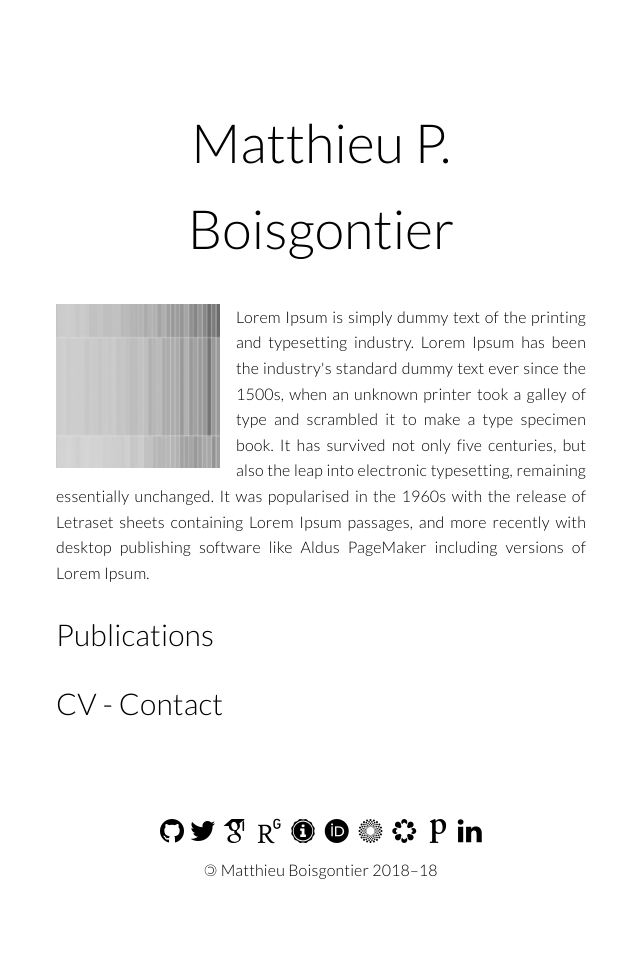
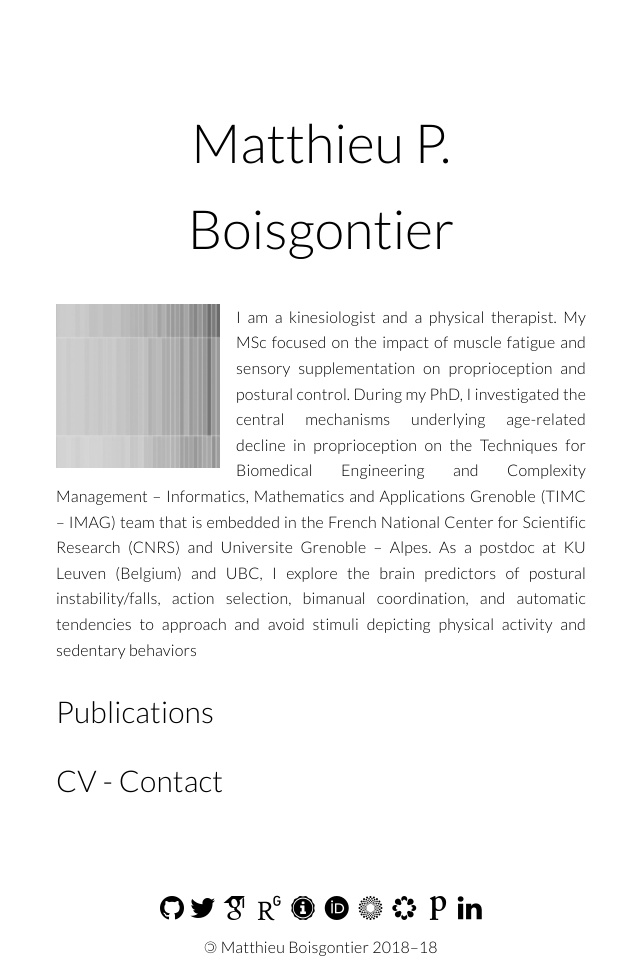
Before and after one commit to matthieuboisgontier/matthieuboisgontier.github.io, a Jekyll site: the page built from index.html, in a window 1280 px wide. Shown: the whole page, without its empty margins (319-959 px from the left). Built offline with Jekyll 4.4.1, drawn with Linux system fonts in a browser that asks for light colours; nearby versions of some CDN libraries; some web fonts are replaced; comment, search, counter and statistics services are not loaded; before the commit the page ends 903 px from its top, so only the background shows below that.

Commit message:
Update me.html

```diff
--- a/_includes/me.html
+++ b/_includes/me.html
@@ -1,5 +1,12 @@
 <p> <img src="/images/favicons/mstile-144x144.png">
   <p>
-    Lorem Ipsum is simply dummy text of the printing and typesetting industry. Lorem Ipsum has been the industry's standard dummy text ever since the 1500s, when an unknown printer took a galley of type and scrambled it to make a type specimen book. It has survived not only five centuries, but also the leap into electronic typesetting, remaining essentially unchanged. It was popularised in the 1960s with the release of Letraset sheets containing Lorem Ipsum passages, and more recently with desktop publishing software like Aldus PageMaker including versions of Lorem Ipsum.
+    I am a kinesiologist and a physical therapist. My MSc focused on the impact of muscle fatigue and sensory
+    supplementation on proprioception and postural control. During my PhD, I investigated the central mechanisms
+    underlying age-related decline in proprioception on the Techniques for Biomedical Engineering and Complexity
+    Management – Informatics, Mathematics and Applications Grenoble (TIMC – IMAG) team that is embedded in the
+    French National Center for Scientific Research (CNRS) and Universite Grenoble – Alpes. As a postdoc at KU Leuven (Belgium)
+    and UBC, I explore the brain predictors of postural instability/falls,
+    action selection, bimanual coordination, and automatic tendencies to approach and avoid stimuli
+    depicting physical activity and sedentary behaviors
   </p>
 </p>
```
